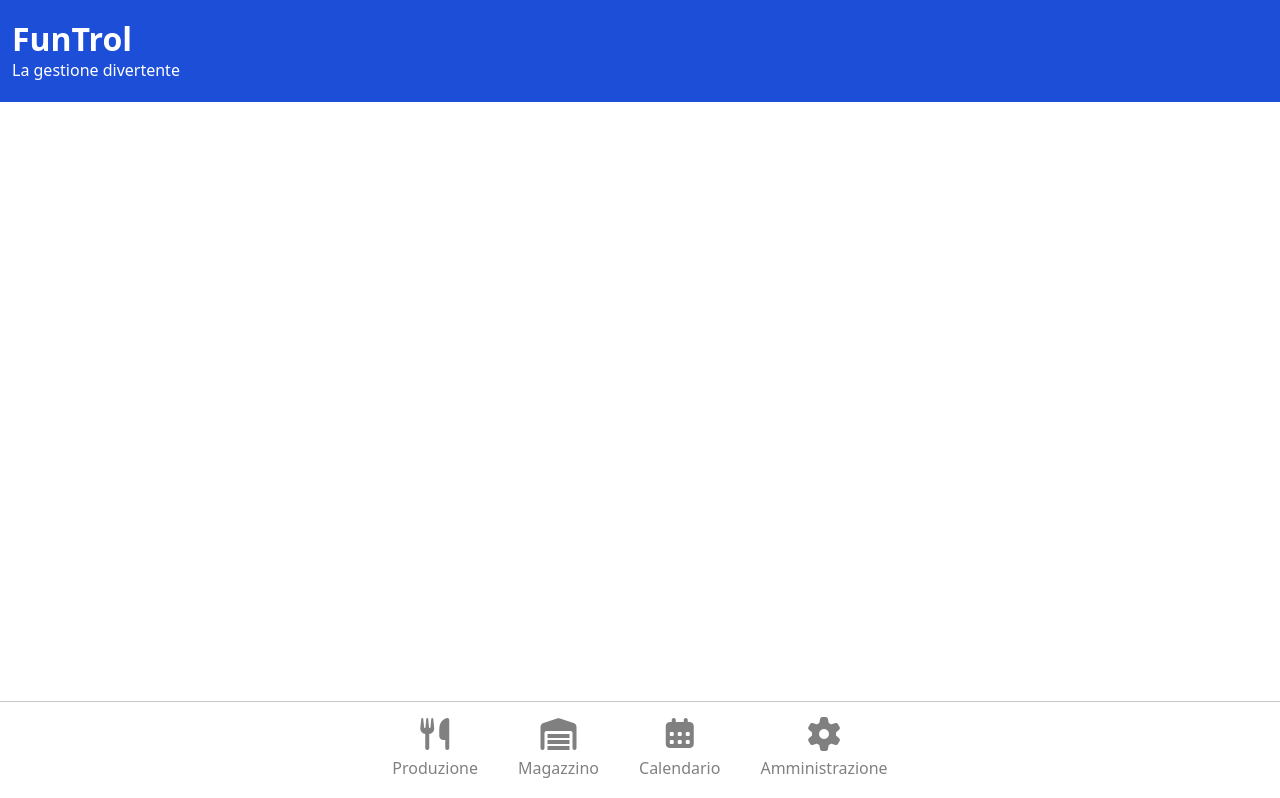
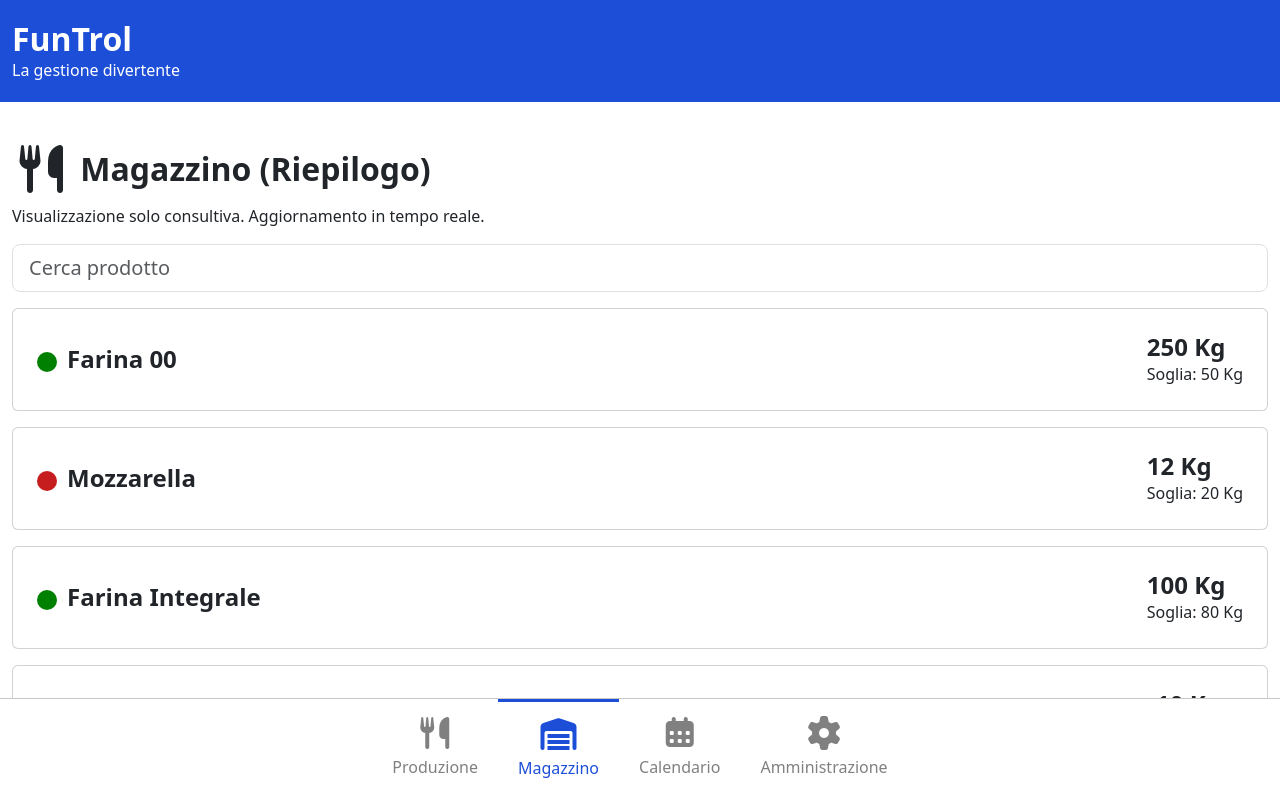
Before and after one commit to fabriziom90/funtrol-front, a Vue app: page /warehouse in a window 1280 px wide. Shown: the top 798 px of the page. Built offline with nearby package versions, Linux system fonts and the light colour scheme.

Commit message:
[UPD] Done warehouse page

```diff
--- a/src/components/Footer.vue
+++ b/src/components/Footer.vue
@@ -11,11 +11,11 @@
                 <span>Produzione</span>
               </router-link>
             </li>
-            <li>
-              <a href="#">
+            <li :class="{ active: $route.path === '/warehouse' }">
+              <router-link to="/warehouse">
                 <i class="fa-solid fa-warehouse fa-2xl"></i>
                 <span>Magazzino</span>
-              </a>
+              </router-link>
             </li>
             <li>
               <a href="#">
--- a/src/pages/Recepies.vue
+++ b/src/pages/Recepies.vue
@@ -51,7 +51,7 @@ const handleSubmit = () => {
 
     <div class="col-12" v-for="recepy in recepies" :key="recepy.id">
       <div class="card">
-        <div class="d-flex justify-content-between p-4">
+        <div class="d-flex justify-content-between align-items-center p-4">
           <div>
             <h4>{{ recepy.title }}</h4>
             <p>Unità: {{ recepy.unit }}</p>
--- /dev/null
+++ b/src/pages/Warehouse.vue
@@ -0,0 +1,107 @@
+<script setup>
+import { ref } from "vue";
+const products = [
+  {
+    id: 1,
+    name: "Farina 00",
+    threshold: 50,
+    unit: "Kg",
+    available: 250,
+  },
+  {
+    id: 2,
+    name: "Mozzarella",
+    threshold: 20,
+    unit: "Kg",
+    available: 12,
+  },
+  {
+    id: 3,
+    name: "Farina Integrale",
+    threshold: 80,
+    unit: "Kg",
+    available: 100,
+  },
+  {
+    id: 4,
+    name: "Lievito",
+    threshold: 5,
+    unit: "Kg",
+    available: 10,
+  },
+  {
+    id: 5,
+    name: "Burro",
+    threshold: 45,
+    unit: "Kg",
+    available: 50,
+  },
+  {
+    id: 6,
+    name: "Cioccolato",
+    threshold: 15,
+    unit: "Kg",
+    available: 5,
+  },
+];
+</script>
+<template lang="">
+  <div class="row gy-3">
+    <div class="col-12">
+      <h2>
+        <i class="fas fa-utensils fa-xl"></i>
+        Magazzino (Riepilogo)
+      </h2>
+      <p class="pt-3">
+        Visualizzazione solo consultiva. Aggiornamento in tempo reale.
+      </p>
+    </div>
+    <div class="col-12">
+      <input
+        type="text"
+        class="form-control form-control-lg"
+        placeholder="Cerca prodotto"
+      />
+    </div>
+    <div class="col-12" v-for="product in products" :key="product.id">
+      <div class="card">
+        <div class="d-flex justify-content-between align-items-center p-4">
+          <div>
+            <h4 class="d-flex align-items-center">
+              <span
+                class="dot"
+                :class="`dot-${
+                  product.available > product.threshold ? 'green' : 'red'
+                }`"
+              ></span>
+              <span>{{ product.name }}</span>
+            </h4>
+          </div>
+          <div>
+            <h4>{{ product.available }} {{ product.unit }}</h4>
+            <p>Soglia: {{ product.threshold }} {{ product.unit }}</p>
+          </div>
+        </div>
+      </div>
+    </div>
+  </div>
+</template>
+<style lang="scss" scoped>
+@use "../styles/_partials/variables" as *;
+.dot {
+  width: 20px;
+  height: 20px;
+  border-radius: 50%;
+  display: inline-block;
+  margin-right: 10px;
+  margin-top: 5px;
+}
+
+.dot-green {
+  background-color: green;
+}
+
+.dot-red {
+  background-color: $mainRed;
+}
+</style>
--- a/src/router/index.js
+++ b/src/router/index.js
@@ -1,11 +1,13 @@
 import { createRouter, createWebHistory } from 'vue-router'
 import Recepies from '../pages/Recepies.vue'
+import Warehouse from '../pages/Warehouse.vue'
 
 const router = createRouter({
   history: createWebHistory(),
   routes: [
     { path: '/', name: 'Recepies', component: Recepies },
-  ]
+    { path: '/warehouse', name: 'Warehouse', component: Warehouse}
+]
 })
 
 export default router
```
